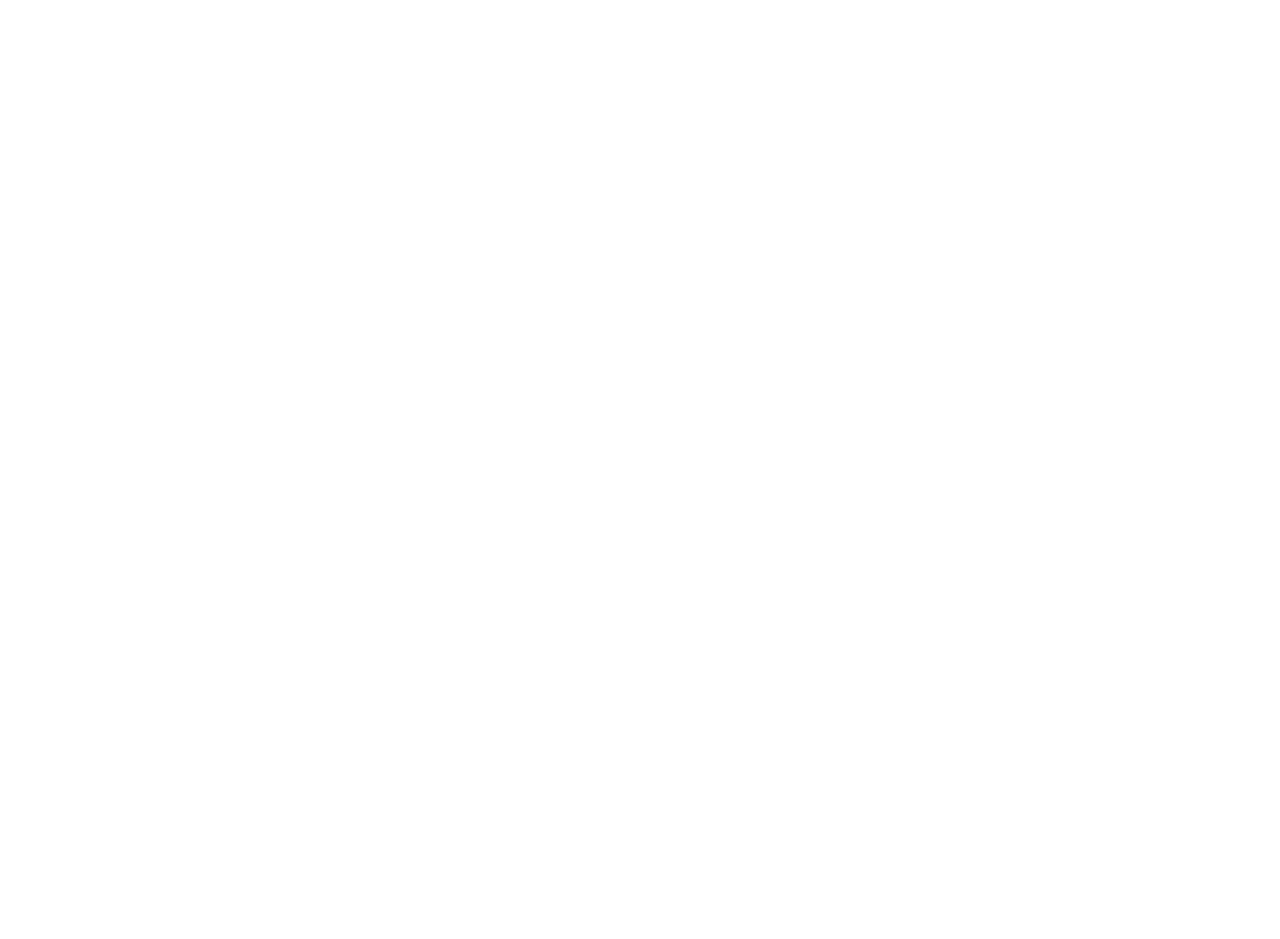
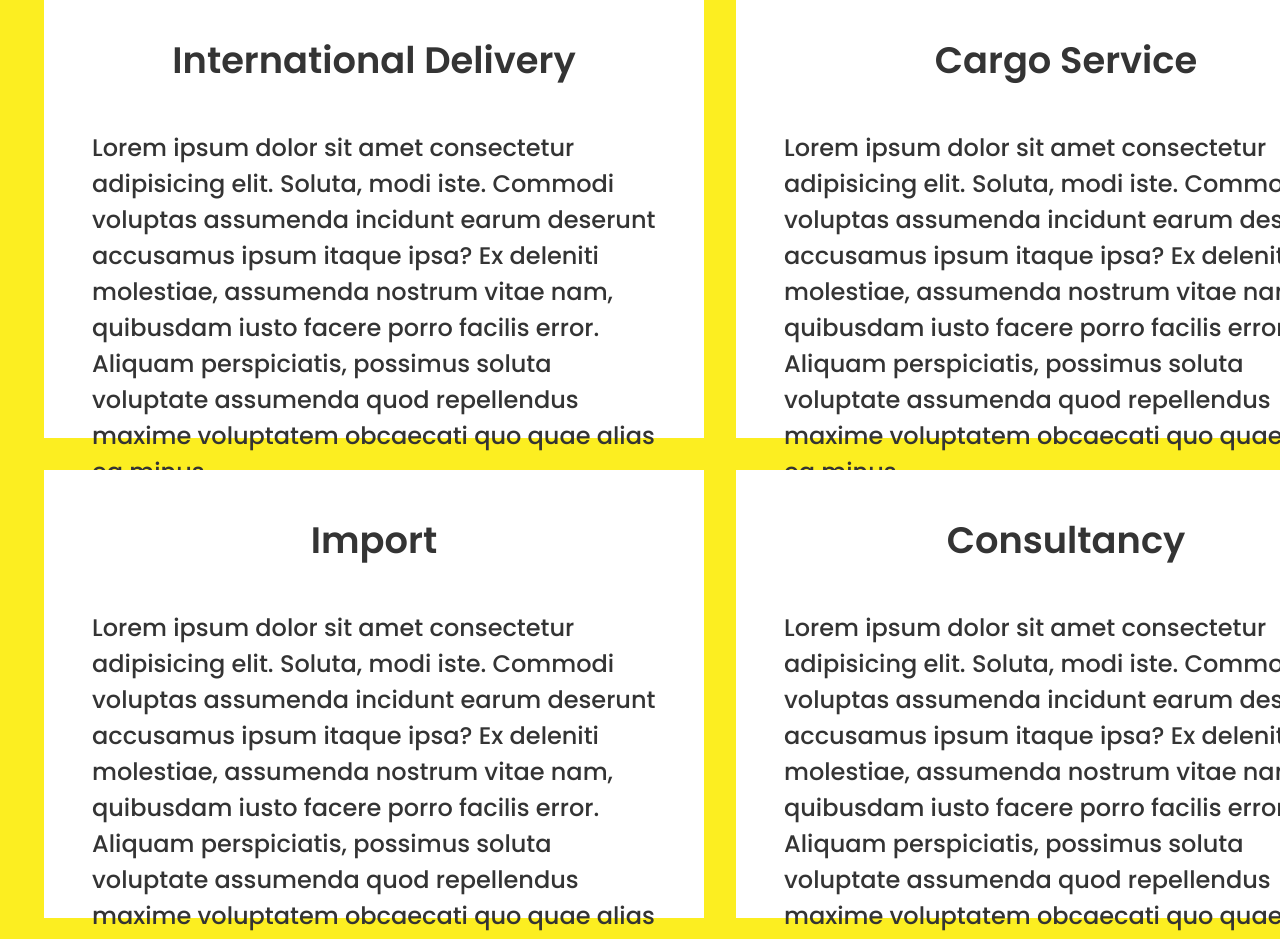
Before and after one commit to OluwabukolaAdelaka/pickmeup, a React (Create React App) app: page / in a window 1280 px wide. Shown: the part 920-1859 px from the top of the page. Before the commit the page ends 992 px from the top, so only its background shows below. Built offline with nearby package versions, Linux system fonts and the light colour scheme; the HTML template or start-up script is replaced by a standard one.

Commit message:
services component done

```diff
--- a/src/App.js
+++ b/src/App.js
@@ -1,12 +1,14 @@
 import React from "react";
 import Header from "./components/Header";
 import Hero from "./components/Hero";
+import Services from "./components/Services";
 
 function App() {
   return (
     <div>
       <Header/>
       <Hero/>
+      <Services/>
     </div>
   );
 }
--- /dev/null
+++ b/src/components/Services.jsx
@@ -0,0 +1,61 @@
+import React from "react";
+import "../styles/Services.css";
+
+const Services = () => {
+  return (
+    <section className="service-section">
+      <h1 className="service-hero-title">Our Services</h1>
+      <div className="row">
+        <div className="col service">
+          <h3 className="service-title">International Delivery</h3>
+          <p className="service-msg">
+            Lorem ipsum dolor sit amet consectetur adipisicing elit. Soluta,
+            modi iste. Commodi voluptas assumenda incidunt earum deserunt
+            accusamus ipsum itaque ipsa? Ex deleniti molestiae, assumenda
+            nostrum vitae nam, quibusdam iusto facere porro facilis error.
+            Aliquam perspiciatis, possimus soluta voluptate assumenda quod
+            repellendus maxime voluptatem obcaecati quo quae alias ea minus
+          </p>
+        </div>
+
+        <div className="col service">
+          <h3 className="service-title">Cargo Service</h3>
+          <p className="service-msg">
+            Lorem ipsum dolor sit amet consectetur adipisicing elit. Soluta,
+            modi iste. Commodi voluptas assumenda incidunt earum deserunt
+            accusamus ipsum itaque ipsa? Ex deleniti molestiae, assumenda
+            nostrum vitae nam, quibusdam iusto facere porro facilis error.
+            Aliquam perspiciatis, possimus soluta voluptate assumenda quod
+            repellendus maxime voluptatem obcaecati quo quae alias ea minus
+          </p>
+        </div>
+      </div>
+      <div className="row">
+        <div className="col service">
+          <h3 className="service-title">Import</h3>
+          <p className="service-msg">
+            Lorem ipsum dolor sit amet consectetur adipisicing elit. Soluta,
+            modi iste. Commodi voluptas assumenda incidunt earum deserunt
+            accusamus ipsum itaque ipsa? Ex deleniti molestiae, assumenda
+            nostrum vitae nam, quibusdam iusto facere porro facilis error.
+            Aliquam perspiciatis, possimus soluta voluptate assumenda quod
+            repellendus maxime voluptatem obcaecati quo quae alias ea minus
+          </p>
+        </div>
+        <div className="col service">
+          <h3 className="service-title">Consultancy</h3>
+          <p className="service-msg">
+            Lorem ipsum dolor sit amet consectetur adipisicing elit. Soluta,
+            modi iste. Commodi voluptas assumenda incidunt earum deserunt
+            accusamus ipsum itaque ipsa? Ex deleniti molestiae, assumenda
+            nostrum vitae nam, quibusdam iusto facere porro facilis error.
+            Aliquam perspiciatis, possimus soluta voluptate assumenda quod
+            repellendus maxime voluptatem obcaecati quo quae alias ea minus
+          </p>
+        </div>
+      </div>
+    </section>
+  );
+};
+
+export default Services;
--- a/src/styles/Hero.css
+++ b/src/styles/Hero.css
@@ -1,5 +1,5 @@
 .hero-section {
-  margin: 12rem auto;
+  margin: 12rem auto 6rem;
   padding: 0 3rem;
 }
 
--- /dev/null
+++ b/src/styles/Services.css
@@ -0,0 +1,36 @@
+.service-section {
+  background-image: linear-gradient(to right, #fcee21 0%, #fcee21 100%);
+  height: 70rem;
+  padding: 2.5rem;
+}
+
+.service-hero-title {
+  text-align: center;
+  font-size: 2.3rem;
+  font-weight: 600;
+  margin: 2rem auto;
+  color: #343434;
+}
+
+.service {
+  background-color: #ffffff;
+  height: 28rem;
+  width: 15rem;
+  margin: 1rem 1rem;
+  padding: 0 3rem;
+  color: #343434;
+}
+
+.service-title {
+  text-align: center;
+  font-size: 2.3rem;
+  font-weight: 600;
+  margin: 3rem auto;
+  color: #343434;
+}
+
+.service-msg {
+  font-size: 1.5rem;
+  font-weight: 500;
+  color: #343434;
+}
```
